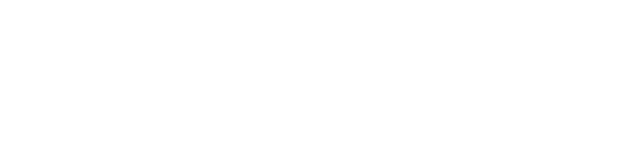
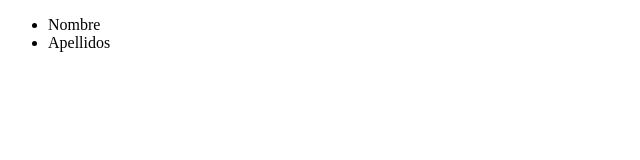
Before and after one commit to Jharanza/MiWeb, a plain HTML site: page index.html in a window 1280 px wide. Shown: the whole page, without its empty margins (0-640 px from the left). Drawn offline with Linux system fonts and the light colour scheme.

Commit message:
Modificando el index html

```diff
--- a/index.html
+++ b/index.html
@@ -7,6 +7,9 @@
   <title>Document</title>
 </head>
 <body>
-
+  <ul>
+    <li>Nombre</li>
+    <li>Apellidos</li>
+  </ul>
 </body>
 </html>
```
